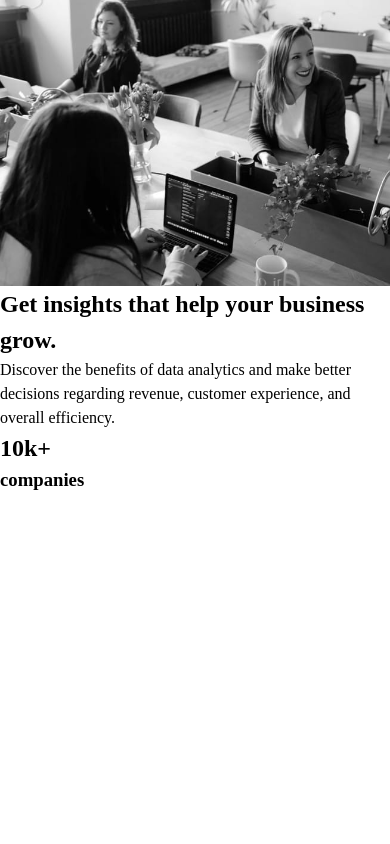
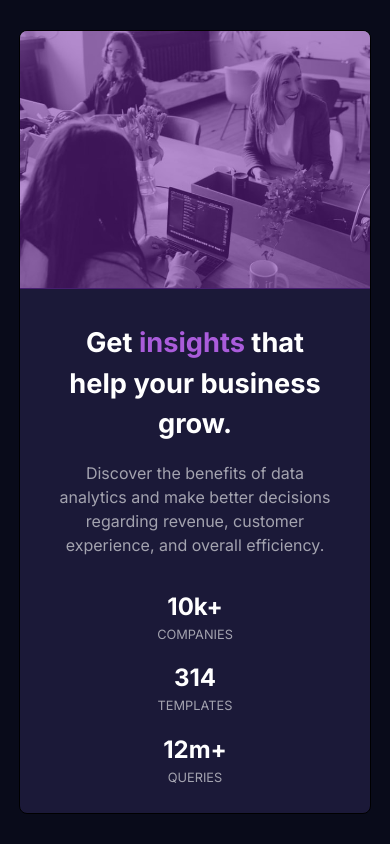
Before and after one commit to joseortizx/stats-preview-component, a plain HTML site: page index.html in a window 390 px wide. Drawn offline with Linux system fonts and the light colour scheme.

Commit message:
feat: basic styling mobile

```diff
--- a/index.html
+++ b/index.html
@@ -22,29 +22,37 @@
           <!-- section IMG -->
           <div class="card__section--one">
             <picture>
+              <div class="colorviolet"></div>
               <img src="image-header-mobile.jpg" alt="people in round" />
             </picture>
           </div>
           <!-- section LETTERS -->
           <div class="card__section--two">
-            <h2 class="card__section--two-title">
+            <h2 class="card__section--two-title card-item">
               Get <span>insights</span> that help your business grow.
             </h2>
-            <p class="card__section--two-subTitle">
+            <p class="card__section--two-subTitle card-item">
               Discover the benefits of data analytics and make better decisions
               regarding revenue, customer experience, and overall efficiency.
             </p>
             <!-- section REVIEWS -->
             <div class="card__section--three">
-              <div class="card__section--three-companies">
+              <div class="card__section--three-companies card-item">
                 <h2>10k+</h2>
                 <h3>companies</h3>
+              </div>
+              <div class="card__section--three-templates card-item">
+                <h2>314</h2>
+                <h3>templates</h3>
+              </div>
+              <div class="card__section--three-queries card-item">
+                <h2>12m+</h2>
+                <h3>queries</h3>
               </div>
             </div>
           </div>
         </article>
       </section>
     </main>
-    <!-- 314 templates 12m+ queries -->
   </body>
 </html>
--- a/style/index.css
+++ b/style/index.css
@@ -14,6 +14,7 @@ body {
 body {
   line-height: 1.5;
   -webkit-font-smoothing: antialiased;
+  background-color: var(--blue-main-bg);
 }
 img,
 picture,
@@ -53,3 +54,58 @@ h6 {
   --transp-white-main-paragraph: hsla(0, 0%, 100%, 0.75);
   --transp-white-stat-headings: hsla(0, 0%, 100%, 0.6);
 }
+/* card style */
+.card {
+  font-family: "Inter";
+  position: absolute;
+  top: 50%;
+  left: 50%;
+  transform: translate(-50%, -50%);
+  width: 22rem;
+  height: 49rem;
+  border: 1px solid black;
+  border-radius: 8px;
+  overflow: hidden;
+  text-align: center;
+  background-color: var(--blue-card-bg);
+  color: var(--White-main-heading-stats);
+}
+/* section img */
+.colorviolet {
+  background-color: hsl(277, 64%, 40%);
+  position: absolute;
+  opacity: 0.5;
+  z-index: 1;
+  height: 16.1rem;
+  width: 100%;
+}
+/* section letters */
+.card__section--two {
+  margin: 10%;
+}
+.card-item {
+  margin-bottom: 1rem;
+}
+.card__section--two-title {
+  font-weight: 700;
+  font-size: 1.7rem;
+}
+.card__section--two-title span {
+  color: var(--violet-accent);
+}
+.card__section--two-subTitle {
+  color: var(--transp-white-stat-headings);
+  font-size: 1rem;
+  font-weight: 400;
+}
+/* section reviews */
+.card__section--three {
+  margin-top: 2rem;
+}
+.card__section--three div h3 {
+  color: var(--transp-white-stat-headings);
+  font-size: 0.8rem;
+  font-style: "Lexend Deca";
+  font-weight: 400;
+  text-transform: uppercase;
+}
```
